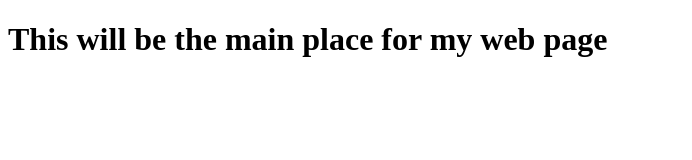
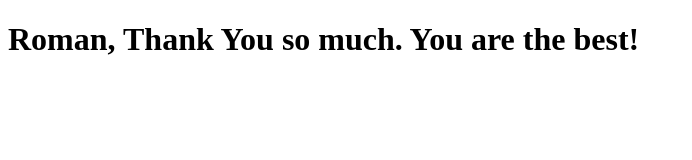
Before and after one commit to mililika/website, a plain HTML site: page index.html in a window 1280 px wide. Shown: the whole page, without its empty margins (0-692 px from the left). Drawn offline with Linux system fonts and the light colour scheme.

Commit message:
message for roman

```diff
--- a/index.html
+++ b/index.html
@@ -5,6 +5,6 @@
 	<title>My Website</title>
 </head>
 <body>
-<h1>This will be the main place for my web page</h1>
+<h1>Roman, Thank You so much. You are the best!</h1>
 </body>
 </html>
```
